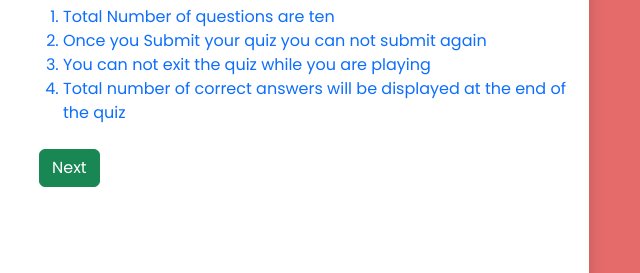
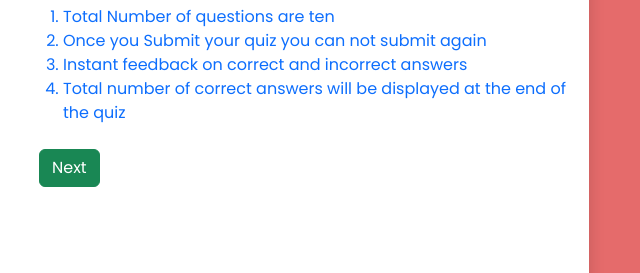
Before and after one commit to ankitjha2023/quiz-app, a plain HTML site: page index.html in a window 1280 px wide. Shown: the part 328-601 px from the top of the page, 621-1261 px from the left. Drawn offline with nearby package versions, Linux system fonts and the light colour scheme.

Commit message:
Update index.html

```diff
--- a/index.html
+++ b/index.html
@@ -18,7 +18,7 @@
                 <ol class="text-primary">
                     <li>Total Number of questions are ten</li>
                     <li>Once you Submit your quiz you can not submit again</li>
-                    <li>You can not exit the quiz while you are playing</li>
+                    <li>Instant feedback on correct and incorrect answers</li>
                     <li>Total number of correct answers will be displayed at the end of the quiz</li>
                 </ol>
 
```
